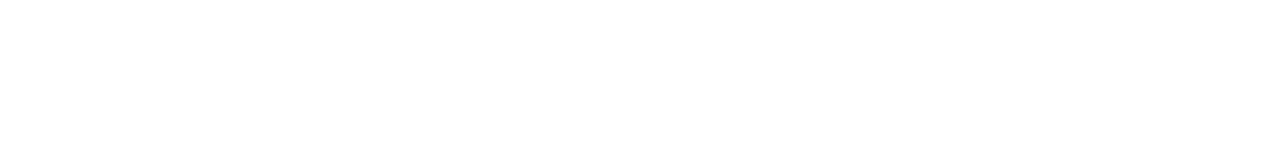
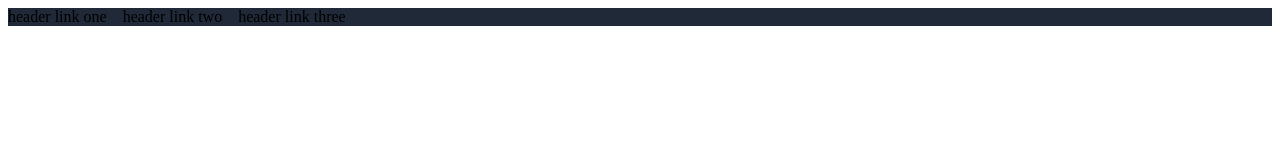
Before and after one commit to ZakhaevK/odin-landing-page, a plain HTML site: page index.html in a window 1280 px wide. Drawn offline with Linux system fonts and the light colour scheme.

Commit message:
Setup intial header color and links in style Images folder added for file structure

```diff
--- a/index.html
+++ b/index.html
@@ -9,7 +9,14 @@
 </head>
 
 <body>
-  <div class="header"></div>
+  <div class="header">
+
+  <ul>
+    <li>header link one</li>
+    <li>header link two</li>
+    <li>header link three</li>
+  </ul>
+</div>
   <div class="hero"></div>
   <div class="info"></div>
   <div class="quote"></div>
--- a/style.css
+++ b/style.css
@@ -0,0 +1,20 @@
+body {
+  display: flex;
+  justify-content: center;
+  flex-direction: column;
+}
+
+.header {
+  background-color: #1F2937;
+  display: flex;
+  justify-content: space-between;
+}
+
+.header ul {
+  display: flex;
+  justify-content: flex-end;
+  gap: 16px;
+  list-style-type: none;
+  padding: 0;
+  margin: 0;
+}
```
